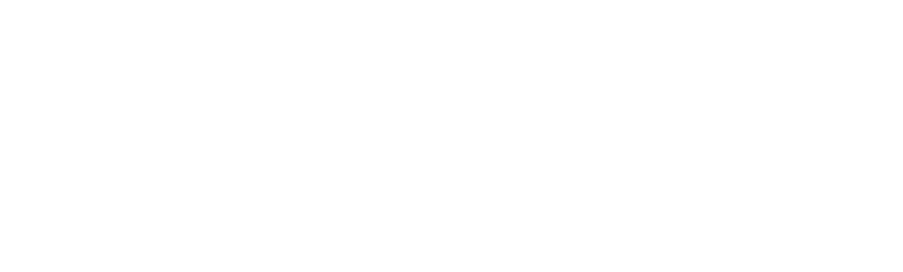
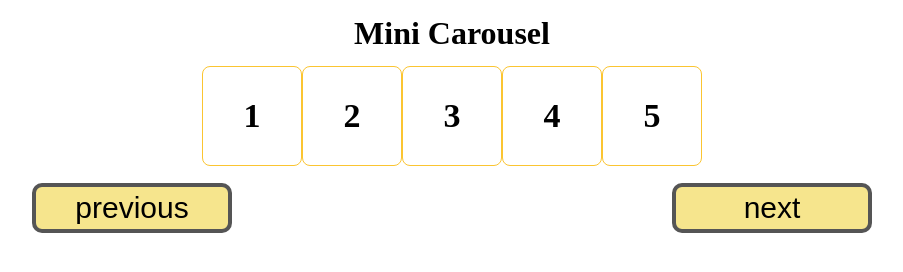
Before and after one commit to uiseop/JS_Advance, a plain HTML site: page Carousel/index.html in a window 1280 px wide. Shown: the whole page, without its empty margins (188-1091 px from the left). Drawn offline with Linux system fonts and the light colour scheme.

Commit message:
캐러셀 틀/디자인

```diff
--- a/Carousel/index.html
+++ b/Carousel/index.html
@@ -6,9 +6,23 @@
     <meta name="viewport" content="width=device-width, initial-scale=1.0">
     <link rel="stylesheet" href="./style.css">
     <link rel="stylesheet" href="../utils/reset.css">
-    <title>이미지 캐러셀</title>
+    <title>미니 캐러셀</title>
 </head>
 <body>
+    <div class="wrap">
+        <h1 class="title">Mini Carousel</h1>
+        <ul class="carousel">
+            <li class="cell">1</li>
+            <li class="cell">2</li>
+            <li class="cell">3</li>
+            <li class="cell">4</li>
+            <li class="cell">5</li>
+        </ul>
+        <div class="button_container">
+            <button class="carousel_button prev">previous</button>
+            <button class="carousel_button next">next</button>
+        </div>
+    </div>
     <script src="./script.js"></script>
 </body>
 </html>
--- a/Carousel/script.js
+++ b/Carousel/script.js
@@ -1,3 +1,7 @@
-(function() {
+(function () {
+    const get = (target) => {
+        return document.querySelector(target);
+    };
 
-})()
+    document.addEventListener("DOMContentLoaded", () => {})
+})();
--- a/Carousel/style.css
+++ b/Carousel/style.css
@@ -0,0 +1,43 @@
+.wrap {
+    height: 100vh;
+}
+
+.title {
+    text-align: center;
+    font-size: 32px;
+    padding: 17px 0;
+}
+
+.carousel {
+    display: flex;
+    justify-content: center;
+    align-items: center;
+}
+
+.cell {
+    display: flex;
+    font-size: 34px;
+    font-weight: bold;
+    border: 1px solid #fbc531;
+    border-radius: 8px;
+    width: 100px;
+    height: 100px;
+    justify-content: center;
+    align-items: center;
+}
+
+.button_container {
+    display: flex;
+    margin-top: 17px;
+    justify-content: space-around;
+}
+
+.carousel_button {
+    font-size: 30px;
+    height: 50px;
+    width: 200px;
+    background-color: #f6e58d;
+    border: 4px solid #555;
+    border-radius: 10px;
+    cursor: pointer;
+}
```
